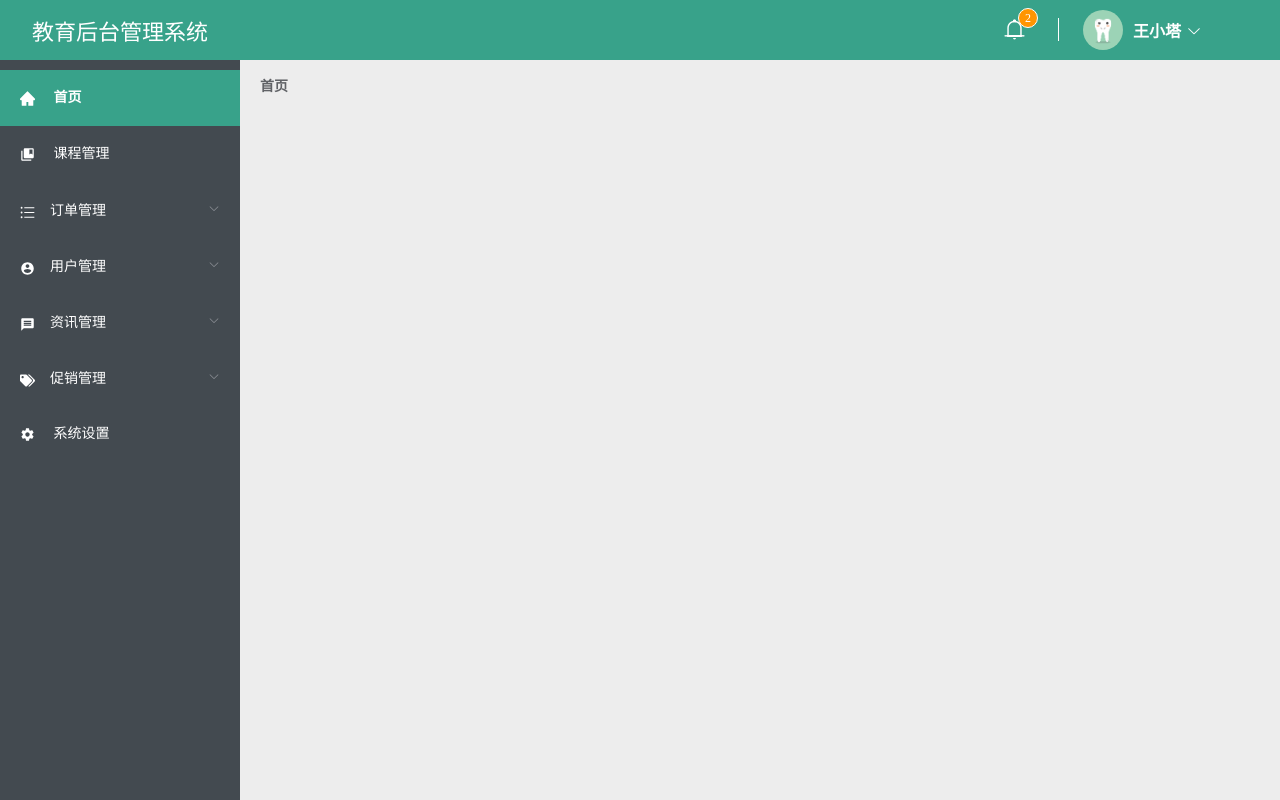
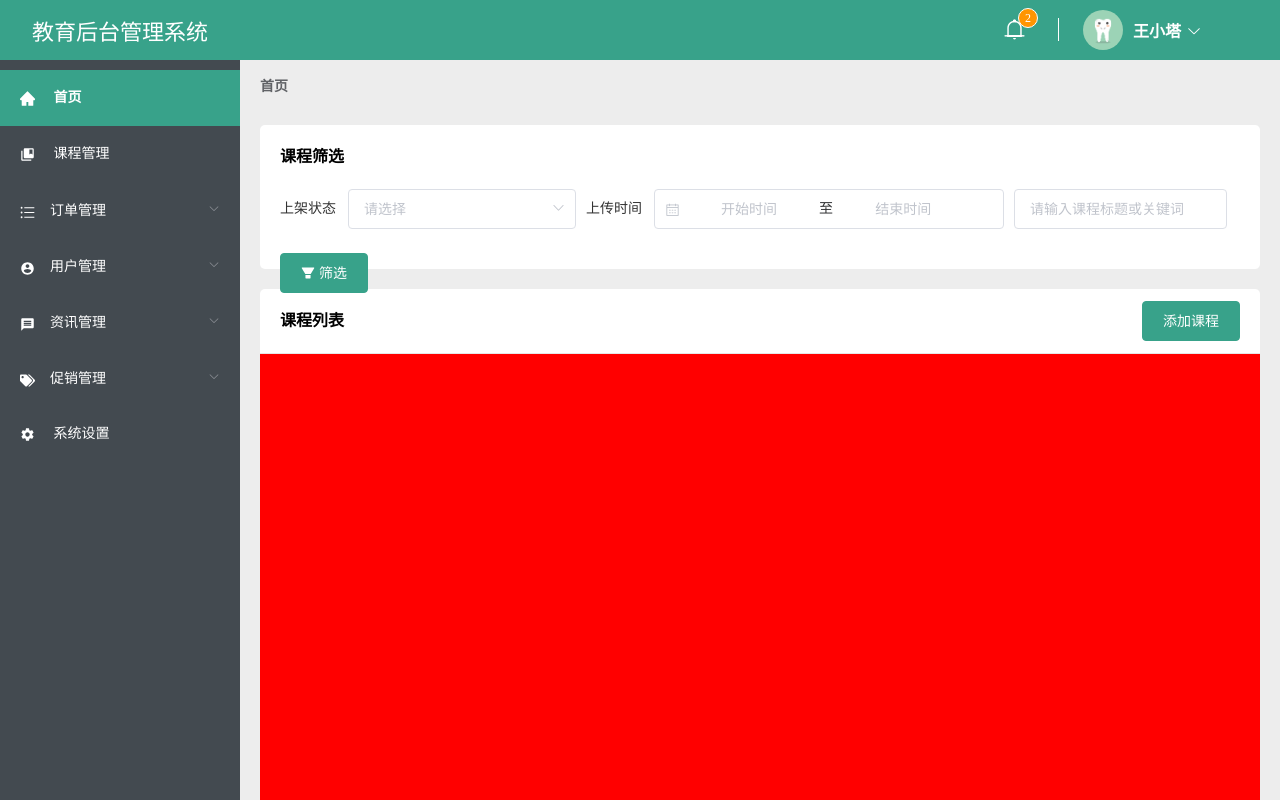
Before and after one commit to lu-wang-lang/project-summary, a Vue app in the folder education-manage/: page /course-list in a window 1280 px wide. Built offline with nearby package versions, Linux system fonts and the light colour scheme.

Commit message:
添加table-search

```diff
--- a/education-manage/src/App.vue
+++ b/education-manage/src/App.vue
@@ -209,4 +209,9 @@ body {
   border-radius: 5px;
   background: rgba(144, 147, 153, 0.7);
 }
+
+.el-button--primary {
+  background-color: #38a28a;
+  border-color: #38a28a;
+}
 </style>
--- a/education-manage/src/pages/courseList.vue
+++ b/education-manage/src/pages/courseList.vue
@@ -1,17 +1,160 @@
 <template>
   <div class="course-list">
     <div class="search-div">
+      <div class="title">课程筛选</div>
+      <div class="search-container">
+        <el-form :inline="true"
+                 :model="searchData"
+                 class="demo-form-inline">
+          <el-form-item label="上架状态">
+            <el-select v-model="searchData.status"
+                       placeholder="请选择">
+              <el-option v-for="item in optionsList"
+                         :key="item.value"
+                         :label="item.label"
+                         :value="item.value"></el-option>
+            </el-select>
+          </el-form-item>
+          <el-form-item label="上传时间">
+            <el-date-picker v-model="searchData.time"
+                            type="daterange"
+                            range-separator="至"
+                            start-placeholder="开始时间"
+                            end-placeholder="结束时间">
+            </el-date-picker>
+          </el-form-item>
+          <el-form-item>
+            <el-input v-model="searchData.courseName"
+                      placeholder="请输入课程标题或关键词"></el-input>
+          </el-form-item>
+          <el-form-item>
+            <el-button type="primary"
+                       @click="handleSearch">
+              <img :src="searchImg"
+                   style="vertical-align: -2px;" />
+              筛选
+            </el-button>
+          </el-form-item>
+        </el-form>
+      </div>
+    </div>
+    <div class="table-div">
+      <div class="list-top">
+        <div class="title">课程列表</div>
+        <el-button type="primary"
+                   @click="handleAdd">添加课程</el-button>
+      </div>
+      <div class="list-container">
 
+      </div>
     </div>
-    <div class="table-div"></div>
   </div>
 </template>
 
 <script>
+import {
+  Select,
+  Option,
+  Form,
+  FormItem,
+  Input,
+  Button,
+  DatePicker,
+} from 'element-ui'
 export default {
-  name: 'CourseList'
+  name: 'CourseList',
+  components: {
+    'el-select': Select,
+    'el-option': Option,
+    'el-form': Form,
+    'el-form-item': FormItem,
+    'el-input': Input,
+    'el-button': Button,
+    'el-date-picker': DatePicker,
+  },
+  data () {
+    return {
+      searchData: {
+        status: '',   //上架状态
+        courseName: '',//课程标题
+        time: [], //上传时间
+      },
+      optionsList: [{
+        value: '1',
+        label: '上架'
+      }, {
+        value: '0',
+        label: '下架'
+      }],
+      searchImg: require("../assets/images/filter.svg")
+    }
+  },
+  methods: {
+    handleSearch () {
+
+    },
+    handleAdd () {
+
+    }
+  }
 }
 </script>
 
-<style scoped>
+<style lang="less">
+.course-list {
+  width: 100%;
+  display: flex;
+  flex-direction: column;
+
+  .search-div,
+  .table-div {
+    width: 100%;
+    height: 144px;
+    background: white;
+    margin-top: 20px;
+    border-radius: 5px;
+    box-sizing: border-box;
+    padding: 20px;
+  }
+  .table-div {
+    height: 1009px;
+    padding: 0px;
+    display: flex;
+    flex-direction: column;
+  }
+  .title {
+    width: 50%;
+    height: 24px;
+    line-height: 24px;
+    font-size: 16px;
+    font-weight: 700;
+  }
+
+  .search-container {
+    width: 100%;
+    flex: 1;
+    display: flex;
+    align-items: center;
+    margin-top: 20px;
+    font-size: 14px;
+    .el-form-item__label {
+      color: #333;
+    }
+  }
+  .list-top {
+    height: 64px;
+    border-bottom: 1px solid #e6e6e6;
+    display: flex;
+    justify-content: space-between;
+    align-items: center;
+    padding: 0px 20px;
+  }
+  .list-container {
+    flex: 1;
+    width: 100%;
+    box-sizing: border-box;
+    padding: 0px 20px;
+    background: red;
+  }
+}
 </style>
--- a/education-manage/src/router/index.js
+++ b/education-manage/src/router/index.js
@@ -10,12 +10,12 @@ const router = new Router({
   mode: 'history'
 })
 
-router.beforeEach((to, from, next) => {
-  // if (to.path === from.path) {
-  //   next(false)
-  // } else {
-  //   next()
-  // }
-})
+// router.beforeEach((to, from, next) => {
+//   // if (to.path === from.path) {
+//   //   next(false)
+//   // } else {
+//   //   next()
+//   // }
+// })
 
 export default router
```
Also changed, not shown: education-manage/src/assets/images/filter.svg (added), 1 other file (tests, documents, lock files or other folders).
